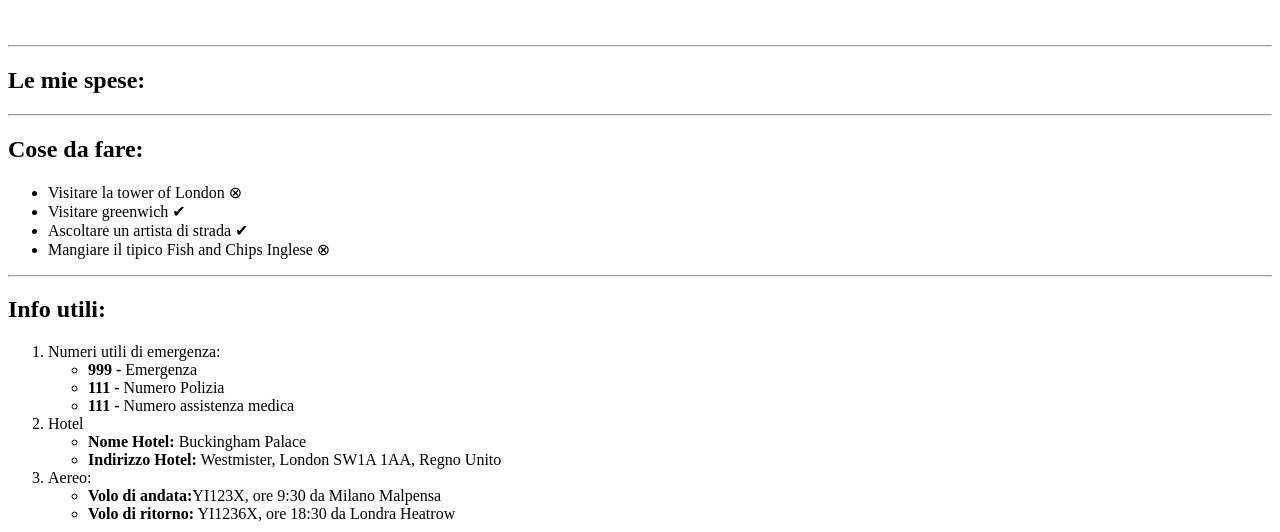
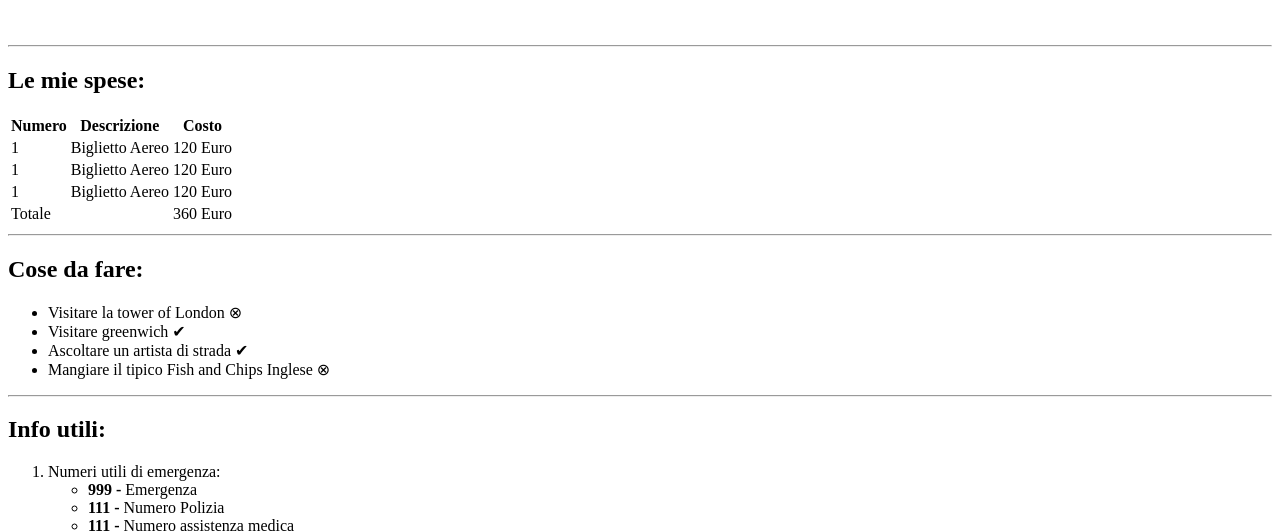
Before and after one commit to Samuele-Chioda/html-london-trip, a plain HTML site: page index.html in a window 1280 px wide. Shown: the part 61-593 px from the top of the page. Drawn offline with Linux system fonts and the light colour scheme.

Commit message:
fase finale

```diff
--- a/index.html
+++ b/index.html
@@ -18,8 +18,37 @@
     <main>
         <h2>Le mie spese:</h2>
 
+        <table>
 
+            <thead>
+                <th> Numero </th>
+                <th> Descrizione </th>
+                <th> Costo </th>
+                <tbody>
+                    <tr>
+                     <td>1</td>
+                     <td>Biglietto Aereo</td>
+                     <td>120 Euro</td>
+                    </tr>
+                    <tr>
+                        <td>1</td>
+                        <td>Biglietto Aereo</td>
+                        <td>120 Euro</td>
+                    </tr>
+                    <tr>
+                        <td>1</td>
+                        <td>Biglietto Aereo</td>
+                        <td>120 Euro</td>
+                    </tr>
+                    <tr>
+                        <td>Totale</td>
+                        <td></td>
+                        <td>360 Euro</td>
+                    </tr>
+                </tbody>
+            </thead>
 
+        </table>
         <hr>
 
         <h2>Cose da fare:</h2>
```
